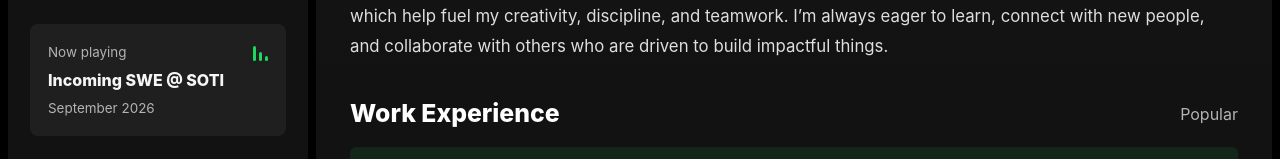
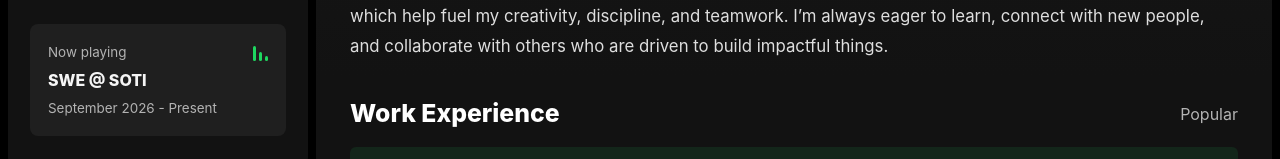
Before and after one commit to Dame33/Damon-portfolio, a React (Vite) app: page / in a window 1280 px wide. Shown: the part 634-793 px from the top of the page. Built offline with nearby package versions, Linux system fonts and the light colour scheme.

Commit message:
updated resume, and current work exp

```diff
--- a/src/App.jsx
+++ b/src/App.jsx
@@ -41,7 +41,7 @@ const workExperience = [
   {
     role: "Software Developer",
     team: "SOTI",
-    dates: "September 2026",
+    dates: "September 2026 - Present",
     location: "Mississauga, ON",
     summary:
       "Excited for my next chapter as an Incoming Software Developer @ SOTI, joining the Xsight team.",
@@ -193,8 +193,8 @@ function App() {
                 <span />
               </span>
             </div>
-            <p className="panel-track">Incoming SWE @ SOTI</p>
-            <p className="panel-subtitle">September 2026</p>
+            <p className="panel-track">SWE @ SOTI</p>
+            <p className="panel-subtitle">September 2026 - Present</p>
           </div>
 
           <main className="main-shell" id="top">
```
Also changed, not shown: 1 other file (tests, documents, lock files or other folders).
